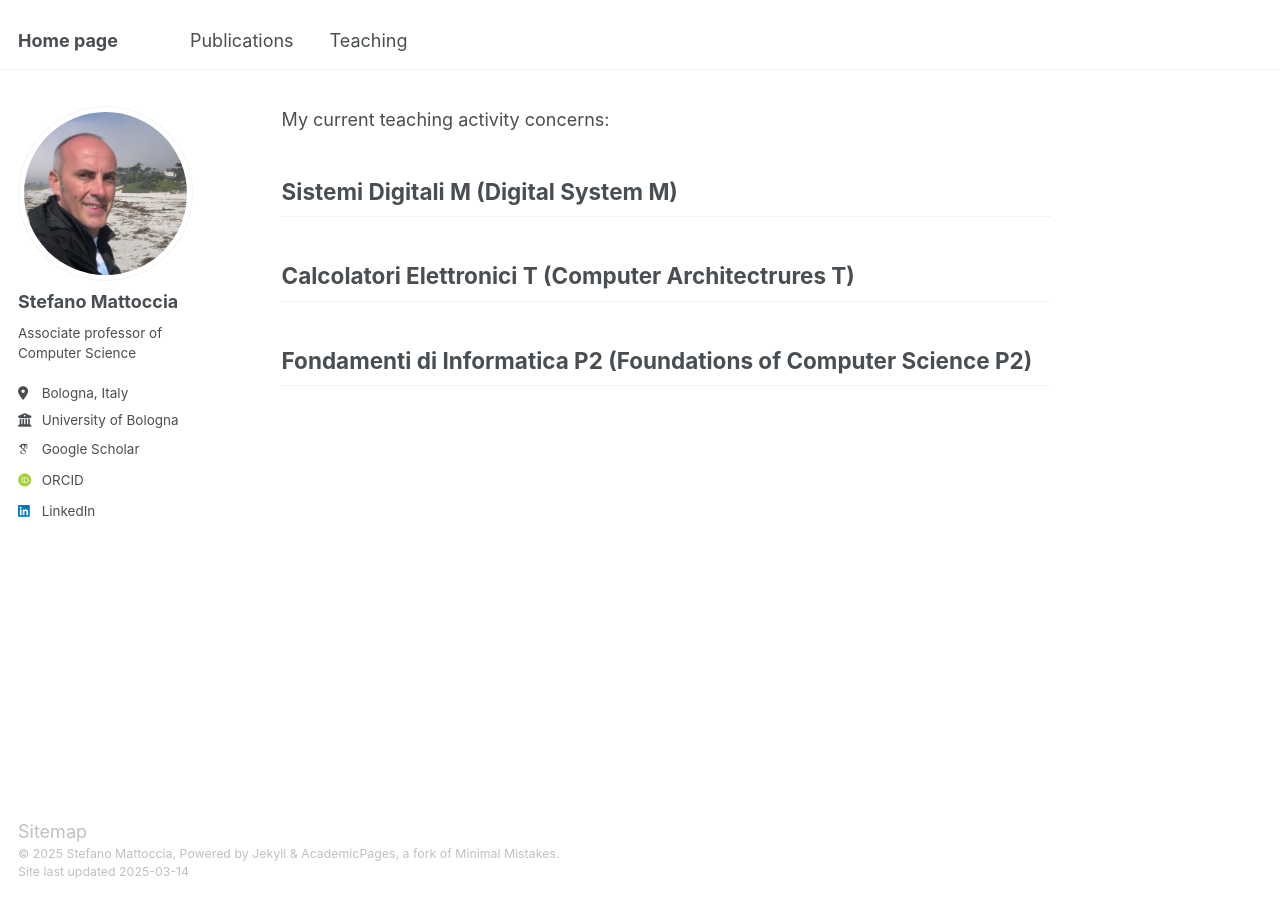
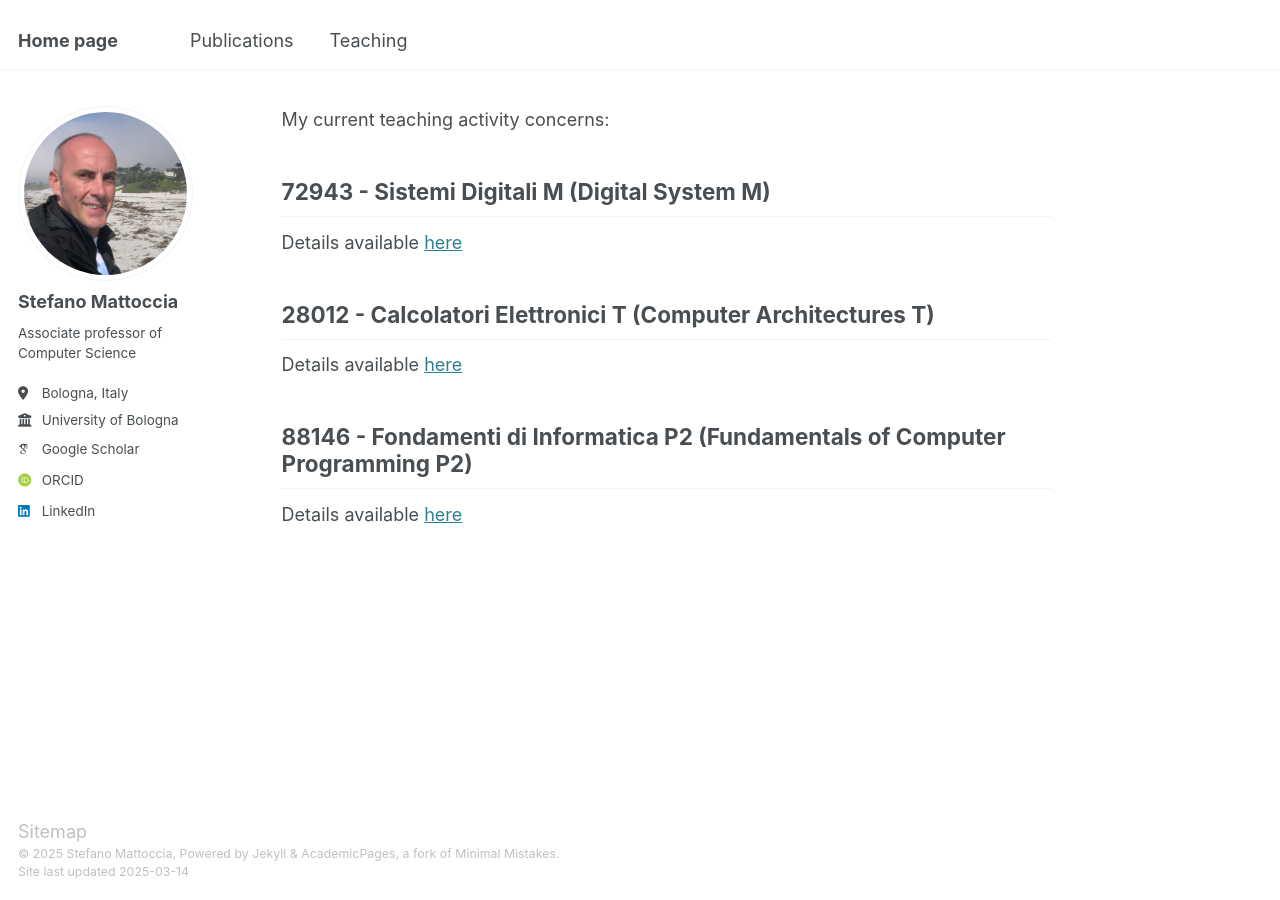
Before and after one commit to stefanomattoccia/stefanomattoccia.github.io, a Jekyll site: the page built from _pages/teaching.md, in a window 1280 px wide. Built offline with Jekyll 4.4.1, drawn with Linux system fonts in a browser that asks for light colours; some web fonts are replaced.

Commit message:
Update teaching.md

```diff
--- a/_pages/teaching.md
+++ b/_pages/teaching.md
@@ -9,11 +9,14 @@ redirect_from:
 
 My current teaching activity concerns:
 
-Sistemi Digitali M (Digital System M)
+72943 - Sistemi Digitali M (Digital System M)
 ------
+Details available [here](https://www.unibo.it/en/study/phd-professional-masters-specialisation-schools-and-other-programmes/course-unit-catalogue/course-unit/2024/468006)
 
-Calcolatori Elettronici T (Computer Architectrures T)
+28012 - Calcolatori Elettronici T (Computer Architectures T)
 ------
+Details available [here](https://www.unibo.it/en/study/phd-professional-masters-specialisation-schools-and-other-programmes/course-unit-catalogue/course-unit/2024/434701)
 
-Fondamenti di Informatica P2 (Foundations of Computer Science P2)
+88146 - Fondamenti di Informatica P2 (Fundamentals of Computer Programming P2)
 ------
+Details available [here](https://www.unibo.it/en/study/phd-professional-masters-specialisation-schools-and-other-programmes/course-unit-catalogue/course-unit/2024/498976)
```
